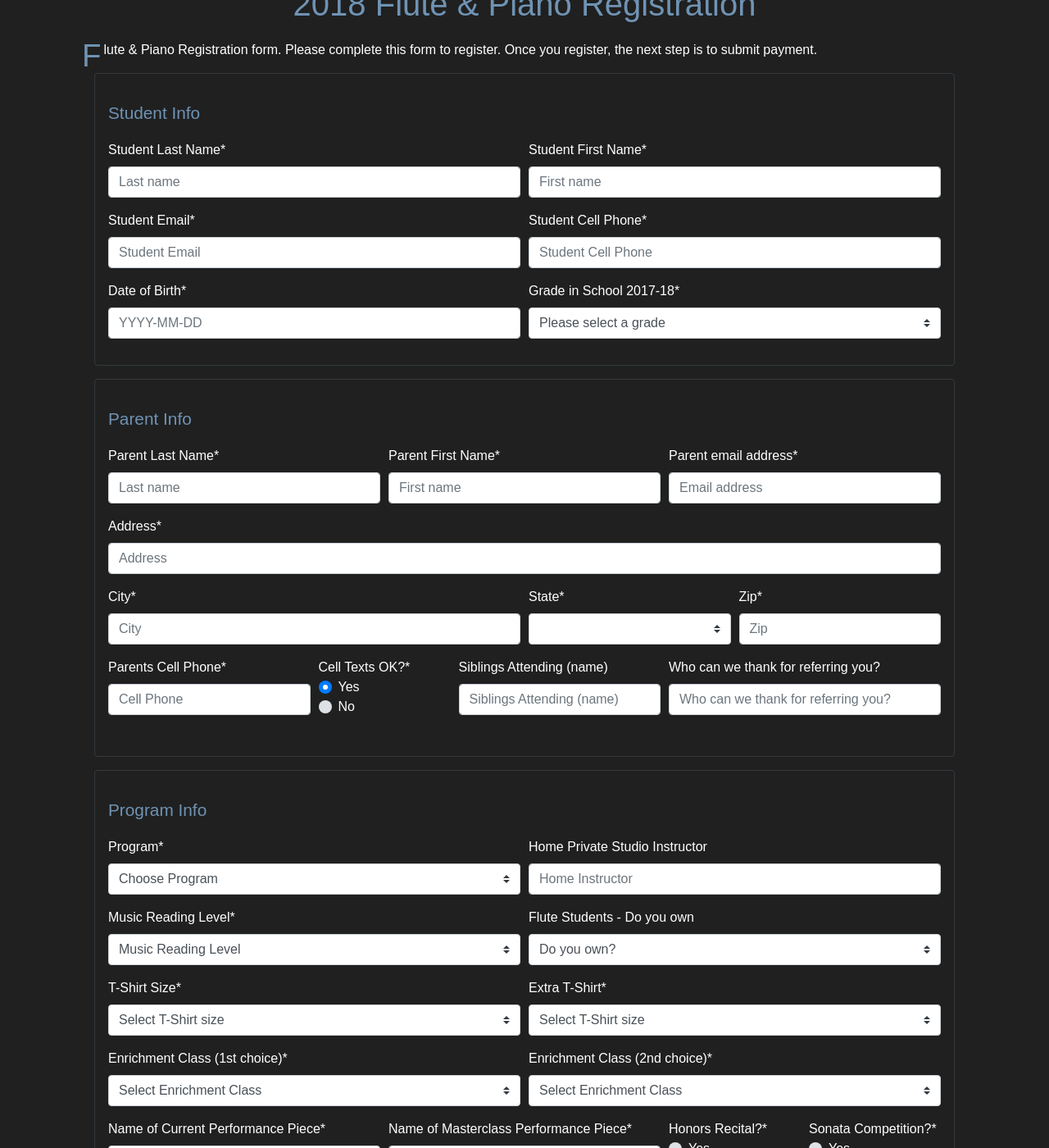
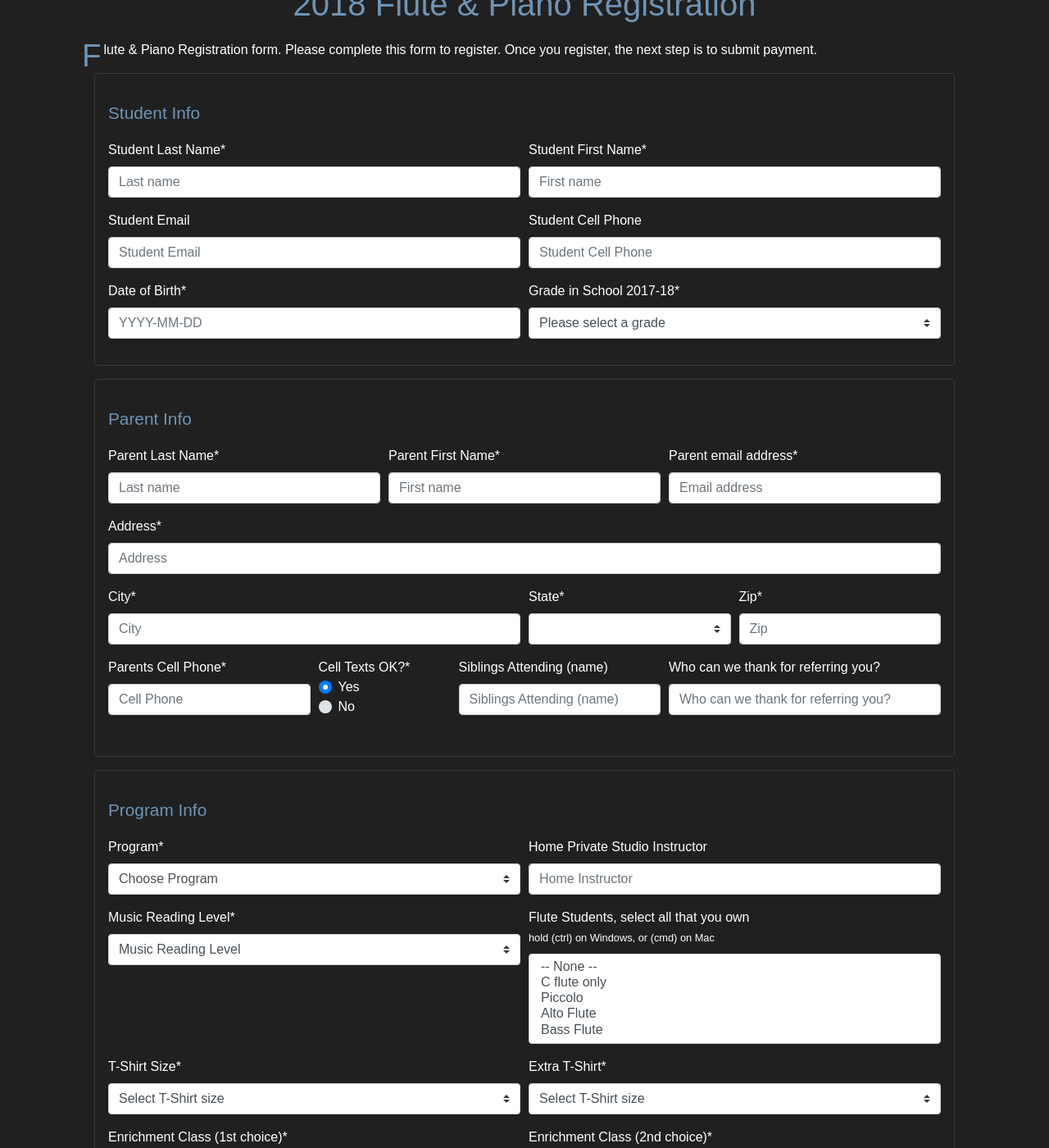
Before and after one commit to rg45-com/lvdsi, a Jekyll site: the page built from registration/flute-piano.html, in a window 1280 px wide and 1400 px high, scrolled down 259 px. Shown: the whole window at 82% size. Built offline with Jekyll 4.4.1, drawn with Linux system fonts in a browser that asks for light colours; nearby versions of some CDN libraries.

Commit message:
Form adjustments
Remove required attribute for Student Email, Student Phone
Add multiple attribute for Flute Owned selector

```diff
--- a/registration/flute-piano.html
+++ b/registration/flute-piano.html
@@ -40,15 +40,15 @@ nav_item: registration
 
         <div class="form-row">
           <div class="col-md-6 mb-3">
-            <label for="studentEmail">Student Email*</label>
-            <input type="text" class="form-control" id="studentEmail" name="studentEmail" placeholder="Student Email" required>
+            <label for="studentEmail">Student Email</label>
+            <input type="text" class="form-control" id="studentEmail" name="studentEmail" placeholder="Student Email">
             <div class="invalid-feedback">
               Please provide the Student's email address.
             </div>
           </div>
           <div class="col-md-6 mb-3">
-            <label for="studentCell">Student Cell Phone*</label>
-            <input type="tel" class="form-control" id="studentCell" name="studentCell" placeholder="Student Cell Phone" required>
+            <label for="studentCell">Student Cell Phone</label>
+            <input type="tel" class="form-control" id="studentCell" name="studentCell" placeholder="Student Cell Phone">
             <div class="invalid-feedback">
                 Please provide the student's phone number.
               </div>
@@ -133,9 +133,10 @@ nav_item: registration
             </div>
           </div>
           <div class="col-md-6 mb-3">
-            <label for="fluteOwned">Flute Students - Do you own</label>
-            <select class="custom-select" id="fluteOwned" name="fluteOwned">
-              <option value="">Do you own?</option>
+            <label for="fluteOwned">Flute Students, select all that you own<br/>
+              <span class="small">hold (ctrl) on Windows, or (cmd) on Mac</span></label>
+            <select class="custom-select" multiple id="fluteOwned" name="fluteOwned" style="height:110px;">
+              <option value="None">-- None --</option>
               <option value="C_Flute">C flute only</option>
               <option value="Piccolo">Piccolo</option>
               <option value="Alto Flute">Alto Flute</option>
```
